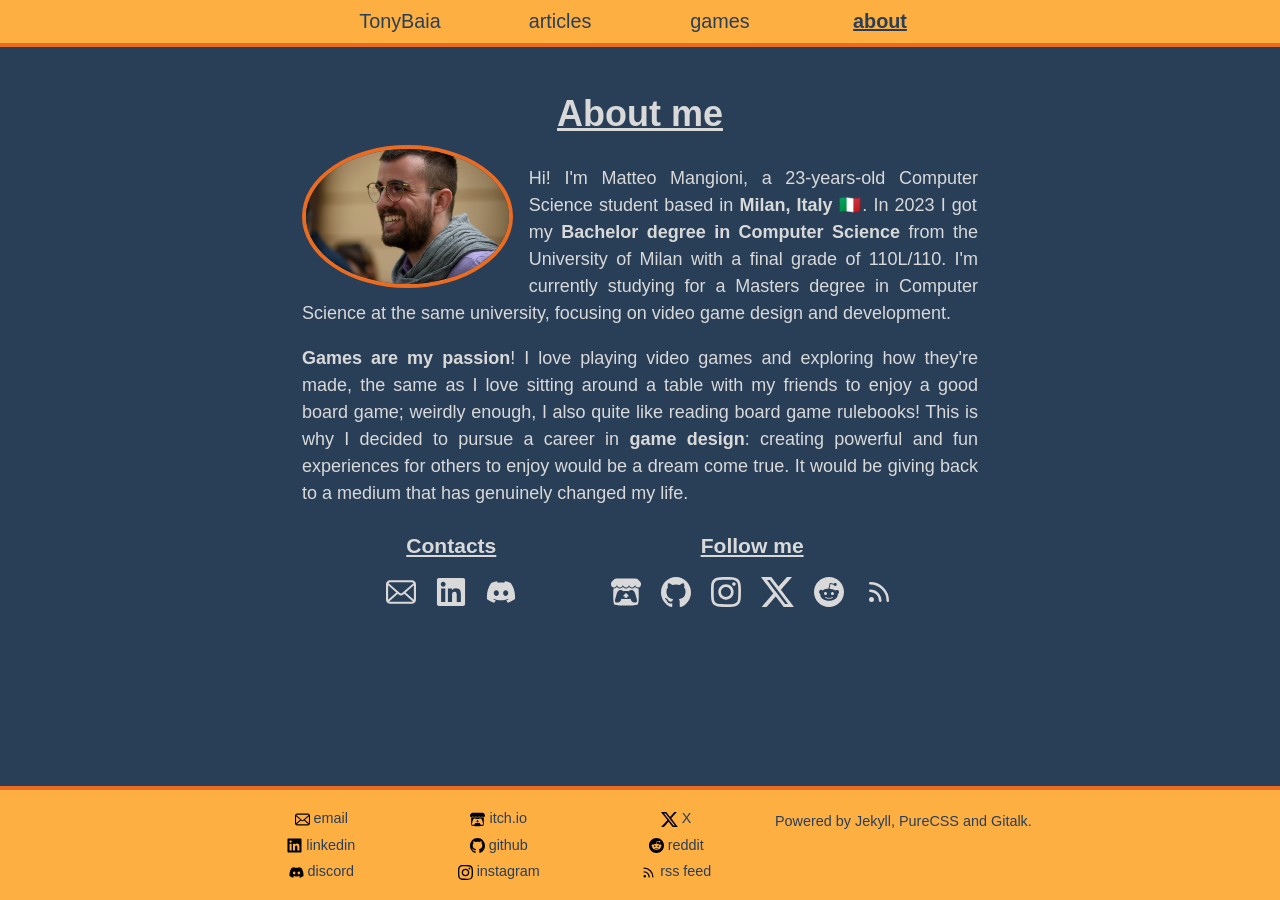
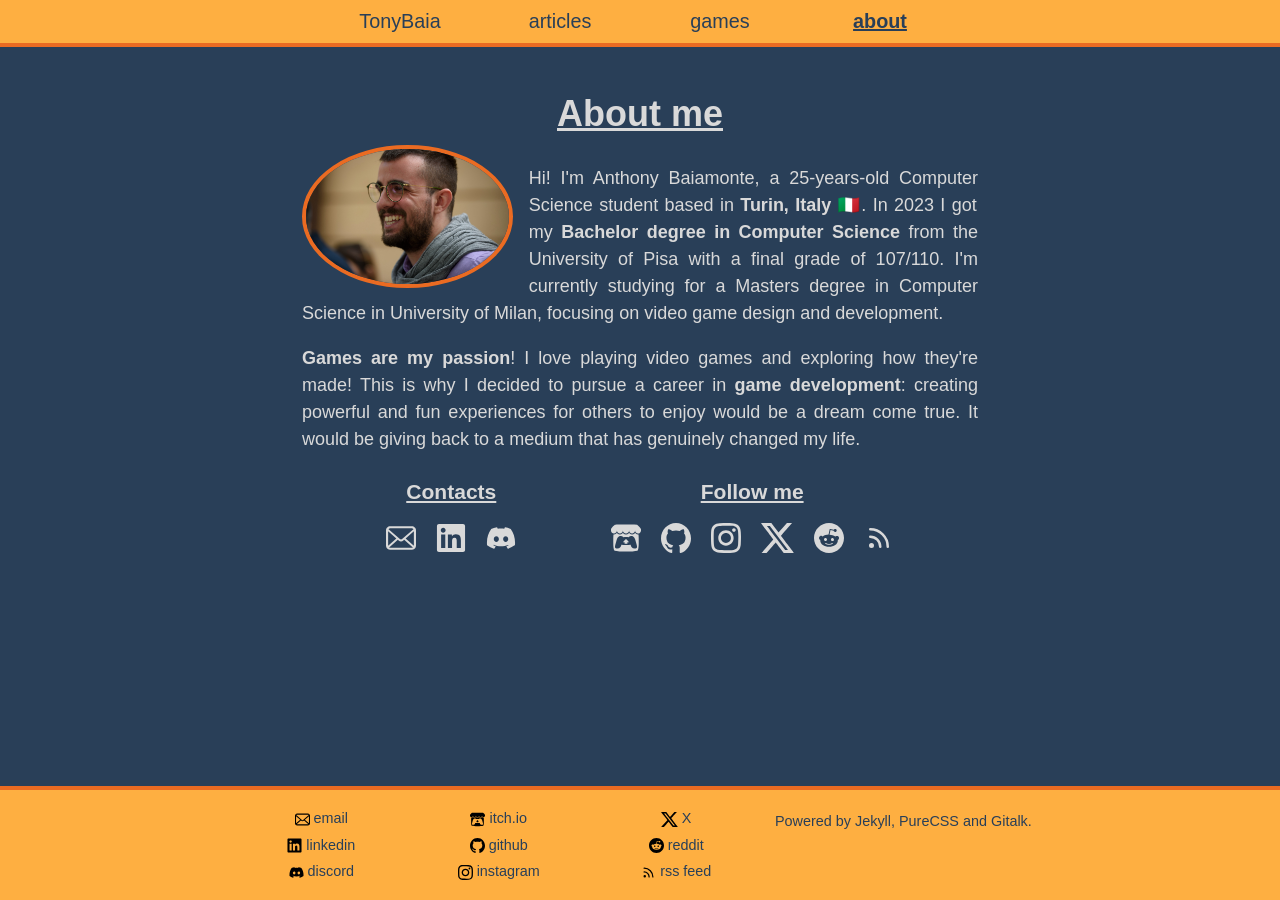
Before and after one commit to TonyBaia99/TonyBaia99.github.io, a Jekyll site: the page built from about.html, in a window 1280 px wide. Built offline with Jekyll 4.4.1, drawn with Linux system fonts in a browser that asks for light colours; nearby versions of some CDN libraries; emoji names are drawn with the system emoji font; some web fonts are replaced; comment, search, counter and statistics services are not loaded.

Commit message:
modify text

```diff
--- a/_includes/liquid/time.liquid
+++ b/_includes/liquid/time.liquid
@@ -2,7 +2,7 @@
 {% assign current_month = "now" | date: "%m" %}
 {% assign current_day = "now" | date: "%d" %}
 
-{% assign my_age = current_year | minus: 2001 %}
-{% if current_month < "05" %}
+{% assign my_age = current_year | minus: 1999 %}
+{% if current_month < "10" %}
     {% assign my_age = my_age | minus: 1 %}
 {% endif %}
--- a/about.html
+++ b/about.html
@@ -4,17 +4,17 @@ title: about
 {% include liquid/time.liquid %}
 <h1 class="center-text"><u>About me</u></h1>
 <div>
-    <img class="circular-border float" src="assets/images/avatar.jpg" width="30%" style="margin: -20px 16px 0px 0px;" alt="Matteo Mangioni's photo">
+    <img class="circular-border float" src="assets/images/avatar.jpg" width="30%" style="margin: -20px 16px 0px 0px;" alt="Anthony Baiamonte's photo">
     <p style="margin-top: 0;">
         Hi!
-        I'm Matteo Mangioni, a {{ my_age }}-years-old Computer Science student based in <b>Milan, Italy</b> :it:.
-        In 2023 I got my <b>Bachelor degree in Computer Science</b> from the <a class="std-decoration no-underline" href="https://www.unimi.it">University of Milan</a> with a final grade of 110L/110.
-        I'm currently studying for a Masters degree in Computer Science at the same university, focusing on video game design and development.
+        I'm Anthony Baiamonte, a {{ my_age }}-years-old Computer Science student based in <b>Turin, Italy</b> :it:.
+        In 2023 I got my <b>Bachelor degree in Computer Science</b> from the <a class="std-decoration no-underline" href="https://www.unimi.it">University of Pisa</a> with a final grade of 107/110.
+        I'm currently studying for a Masters degree in Computer Science in University of Milan, focusing on video game design and development.
     </p>
     <p>
         <b>Games are my passion</b>!
-        I love playing video games and exploring how they're made, the same as I love sitting around a table with my friends to enjoy a good board game; weirdly enough, I also quite like reading board game rulebooks!
-        This is why I decided to pursue a career in <b>game design</b>: creating powerful and fun experiences for others to enjoy would be a dream come true.
+        I love playing video games and exploring how they're made!
+        This is why I decided to pursue a career in <b>game development</b>: creating powerful and fun experiences for others to enjoy would be a dream come true.
         It would be giving back to a medium that has genuinely changed my life.
     </p>
     <div class="flex-space-evenly wrap">
--- a/index.html
+++ b/index.html
@@ -7,8 +7,8 @@ title: home
         <img src="/assets/images/favicon.png" width="25%" class="circular-border float" style="margin: 0px 16px 5px 0px;" alt="Matteo Mangioni's logo">
         <h1><u>Hi there!</u> :wave:</h1>
         <p style="margin-bottom: 0;">
-            I'm <b>Matteo Mangioni</b>, a {{ my_age }}-years-old aspiring game designer with an interest in writing, and this is my personal website!
-            Here you can find my toughts on various video games, board games and role playing games along with the games I develop, I hope you like it! ^_^
+            I'm <b>Anthony Baiamonte</b>, a {{ my_age }}-years-old aspiring game programmer, and this is my personal website!
+            Here you can find my toughts on various video games, along with the games I develop, I hope you like it! ^_^
         </p>
     </div>
 </div>
```
Also changed, not shown: favicon.png.
